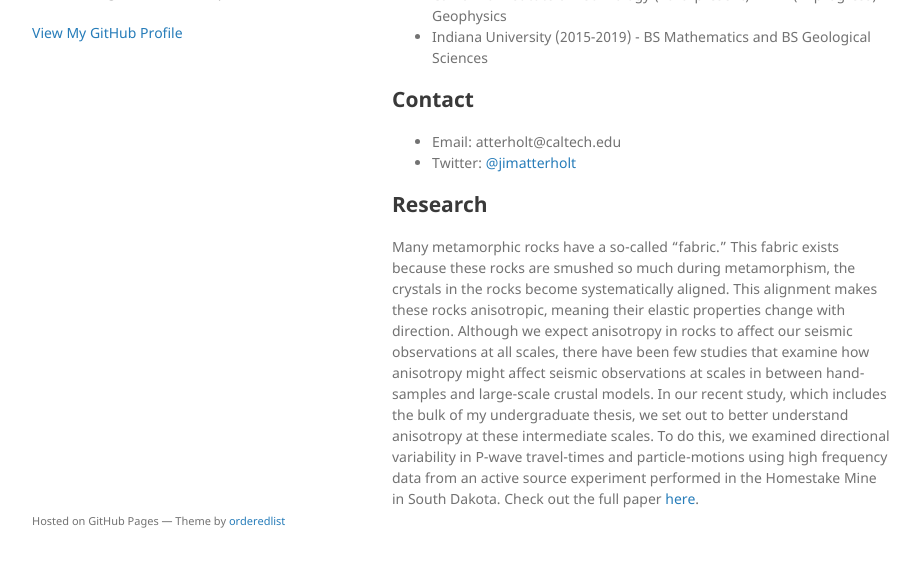
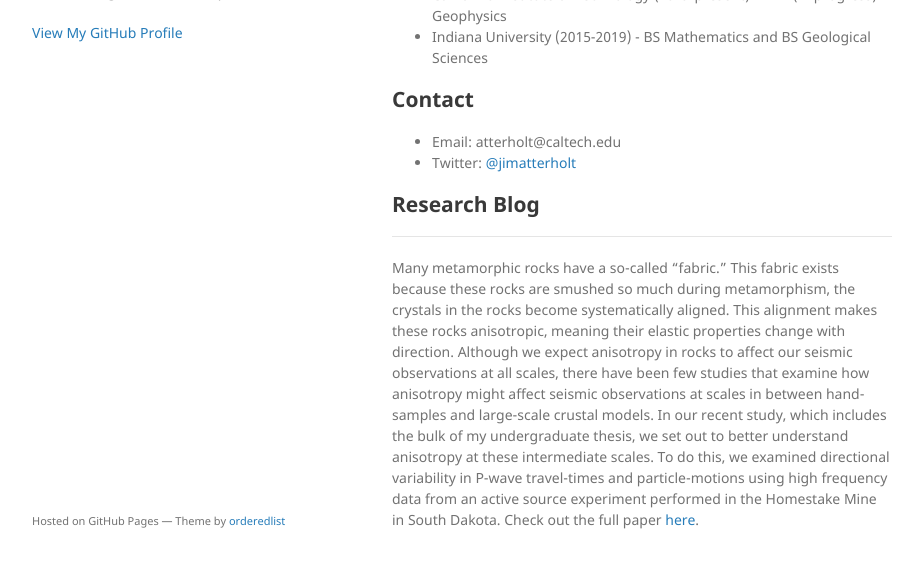
Before and after one commit to atterholt/atterholt.github.io, a Jekyll site: the page built from index.md, in a window 1280 px wide and 935 px high, cut to the strip 335-903 px from the top of the window. Shown: the whole strip, without its empty margins (178-1098 px from the left). Built offline with Jekyll 4.4.1, drawn with Linux system fonts in a browser that asks for light colours; our own code applies the rules of GitHub Pages for plain Markdown files.

Commit message:
Update index.md

```diff
--- a/index.md
+++ b/index.md
@@ -16,6 +16,8 @@ Welcome! I'm an observational seismologist and PhD student at Caltech working un
 *   Email: atterholt@caltech.edu
 *   Twitter: [@jimatterholt](https://twitter.com/jimatterholt?lang=en)
 
-## Research
+## Research Blog
+
+* * *
 
 Many metamorphic rocks have a so-called "fabric." This fabric exists because these rocks are smushed so much during metamorphism, the crystals in the rocks become systematically aligned. This alignment makes these rocks anisotropic, meaning their elastic properties change with direction. Although we expect anisotropy in rocks to affect our seismic observations at all scales, there have been few studies that examine how anisotropy might affect seismic observations at scales in between hand-samples and large-scale crustal models. In our recent study, which includes the bulk of my undergraduate thesis, we set out to better understand anisotropy at these intermediate scales. To do this, we examined directional variability in P-wave travel-times and particle-motions using high frequency data from an active source experiment performed in the Homestake Mine in South Dakota. Check out the full paper [here](https://academic.oup.com/gji/article/224/1/121/5900977?login=true).
```
